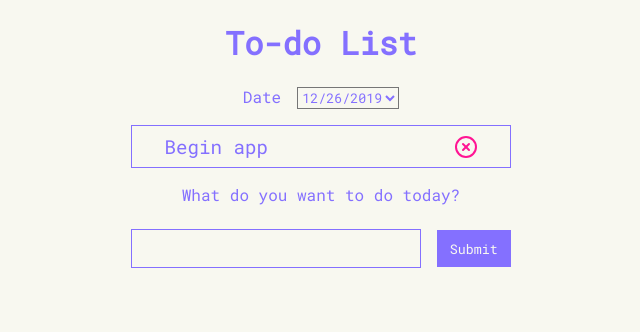
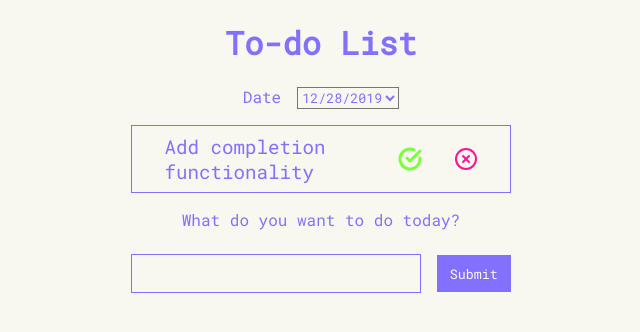
Before and after one commit to nordsk0g/todo-list-app, a React (Create React App) app: page / in a window 1280 px wide. Shown: the top 332 px of the page, without its empty margins (319-959 px from the left). Built offline with nearby package versions, Linux system fonts and the light colour scheme; data requests are answered from the project's data file.

Commit message:
added completion functionality and prettier

```diff
--- a/db.json
+++ b/db.json
@@ -3,26 +3,32 @@
     {
       "id": 1,
       "content": "Begin app",
-      "important": false,
+      "completed": false,
       "date": "\"2019-12-26T02:33:24.785Z\""
     },
     {
       "id": 2,
       "content": "Play golf",
-      "important": false,
+      "completed": false,
       "date": "\"2019-12-27T02:33:24.785Z\""
     },
     {
       "id": 3,
       "content": "Buy groceries",
-      "important": false,
+      "completed": false,
       "date": "\"2019-12-27T02:33:40.754Z\""
     },
     {
       "id": 4,
       "content": "Finish app",
-      "important": false,
+      "completed": false,
       "date": "\"2019-12-27T02:33:52.762Z\""
+    },
+    {
+      "id": 5,
+      "content": "Add completion functionality",
+      "completed": false,
+      "date": "\"2019-12-28T02:23:05.978Z\""
     }
   ]
 }
--- a/package.json
+++ b/package.json
@@ -34,6 +34,6 @@
   },
   "devDependencies": {
     "json-server": "^0.15.1",
-    "prettier": "^1.19.1"
+    "prettier": "1.19.1"
   }
 }
--- a/src/App.js
+++ b/src/App.js
@@ -1,60 +1,75 @@
-import React, { useState, useEffect } from 'react';
-import './App.css';
-import List from './components/List';
-import Form from './components/Form';
-import todoService from './services/todos';
+import React, { useState, useEffect } from "react";
+import "./App.css";
+import List from "./components/List";
+import Form from "./components/Form";
+import todoService from "./services/todos";
 
 function App() {
   const [list, setList] = useState([]);
-  const [newTodo, setNewTodo] = useState('');
+  const [newTodo, setNewTodo] = useState("");
   const [organisedDateList, setOrganisedDateList] = useState({});
 
   useEffect(() => {
-    todoService
-      .getAll()
-      .then(response => setList(response))
-  }, [])
+    todoService.getAll().then(response => setList(response.reverse()));
+  }, []);
 
   useEffect(() => {
-    let newList = {}
+    let newList = {};
     list.map(item => {
-            let parsedAndFormattedDate = new Date(JSON.parse(item.date)).toLocaleDateString();
+      let parsedAndFormattedDate = new Date(
+        JSON.parse(item.date)
+      ).toLocaleDateString();
       if (newList.hasOwnProperty(parsedAndFormattedDate)) {
         newList = {
           ...newList,
-                    [parsedAndFormattedDate]: [...newList[parsedAndFormattedDate], { content: item.content, id: item.id }]
-                }
+          [parsedAndFormattedDate]: [
+            ...newList[parsedAndFormattedDate],
+            { content: item.content, id: item.id, completed: item.completed }
+          ]
+        };
       } else {
         newList = {
           ...newList,
-                    [parsedAndFormattedDate]: [{ content: item.content, id: item.id }],
-                }
+          [parsedAndFormattedDate]: [
+            { content: item.content, id: item.id, completed: item.completed }
+          ]
+        };
       }
     });
 
-    setOrganisedDateList(newList)
-}, [list])
+    setOrganisedDateList(newList);
+  }, [list]);
 
-  const addItem = (event) => {
+  const addItem = event => {
     event.preventDefault();
     const todoObject = {
       id: list.length + 1,
       content: newTodo,
-      important: false,
+      completed: false,
       date: JSON.stringify(new Date())
-    }
+    };
+
+    todoService.create(todoObject).then(response => {
+      setList(list.concat(response));
+      setNewTodo("");
+    });
+  };
+
+  const updateItem = id => {
+    const todo = list.find(t => t.id === id);
+    const updatedTodo = { ...todo, completed: !todo.completed };
 
     todoService
-      .create(todoObject)
-      .then(response => {
-        setList(list.concat(response))
-        setNewTodo('');
+      .update(id, updatedTodo)
+      .then(returnedTodo => {
+        setList(list.map(item => (item.id !== id ? item : returnedTodo)));
       })
-  }
+      .catch(error => console.error(error));
+  };
 
-  const handleItemChange = (e) => {
+  const handleItemChange = e => {
     setNewTodo(e.target.value);
-  }
+  };
 
   const deleteItem = id => {
     const todo = list.find(t => t.id === id);
@@ -62,20 +77,32 @@ function App() {
     todoService
       .remove(id, todo)
       .then(() => {
-        setList(list.filter(item => item.id !== id))
+        setList(list.filter(item => item.id !== id));
       })
       .catch(error => console.error(error));
-  }
+  };
 
   return (
     <div className="container">
       <h1>To-do List</h1>
-      <List list={list} deleteItem={deleteItem} organisedDateList={organisedDateList} initialDate={Object.keys(organisedDateList)[0]} />
+      <List
+        list={list}
+        updateItem={updateItem}
+        deleteItem={deleteItem}
+        organisedDateList={organisedDateList}
+        initialDate={Object.keys(organisedDateList)[0]}
+      />
       <form className="todo-form" onSubmit={addItem}>
         What do you want to do today?
         <div className="input-and-button">
-            <input className="new-task-input" value={newTodo} onChange={handleItemChange} />
-            <button className="btn" type="submit">Submit</button>
+          <input
+            className="new-task-input"
+            value={newTodo}
+            onChange={handleItemChange}
+          />
+          <button className="btn" type="submit">
+            Submit
+          </button>
         </div>
       </form>
     </div>
--- a/src/List.css
+++ b/src/List.css
@@ -22,8 +22,18 @@ ul {
     text-align: center;
 }
 
+#complete-svg {
+    margin: 0 1rem 0 2rem;
+}
+
+#complete-svg:hover {
+    cursor: pointer;
+    fill: #7eff3e;
+    stroke: var(--background-color);
+}
+
 #delete-svg {
-    margin: 0 2rem 0 2rem;
+    margin: 0 2rem 0 1rem;
 }
 
 #delete-svg:hover {
@@ -32,12 +42,21 @@ ul {
     stroke: var(--background-color);
 }
 
+.icons {
+    display: flex;
+    align-items: center;
+}
+
 .todo-list {
     margin: 1rem auto;
     width: 30%;
     list-style: none;
     text-align: left;
     border: 1px solid var(--primary-color);
+}
+
+.completed-item {
+    text-decoration: var(--tertiary-color) solid line-through;
 }
 
 .todo-list-item {
--- a/src/components/List.js
+++ b/src/components/List.js
@@ -1,18 +1,24 @@
-import React, { useState, useEffect } from 'react';
-import ListItem from './ListItem'
-import '../List.css'
+import React, { useState, useEffect } from "react";
+import ListItem from "./ListItem";
+import "../List.css";
 
-const List = ({ list, deleteItem, organisedDateList, initialDate }) => {
+const List = ({
+  list,
+  updateItem,
+  deleteItem,
+  organisedDateList,
+  initialDate
+}) => {
   const [date, setDate] = useState();
   const [daysTodos, setDaysTodos] = useState(null);
 
   useEffect(() => {
-        setDate(initialDate)
-    }, [initialDate])
+    setDate(initialDate);
+  }, [initialDate]);
 
   useEffect(() => {
     setDaysTodos(organisedDateList[date]);
-    }, [organisedDateList, date])
+  }, [organisedDateList, date]);
 
   return (
     <div>
@@ -24,20 +30,28 @@ const List = ({ list, deleteItem, organisedDateList, initialDate }) => {
           onChange={e => setDate(e.target.value)}
           onBlur={e => setDate(e.target.value)}
         >
-                {Object.keys(organisedDateList).map(date => <option key={date} value={date}>{date}</option>)}
+          {Object.keys(organisedDateList).map(date => (
+            <option key={date} value={date}>
+              {date === new Date().toLocaleDateString() ? "Today" : date}
+            </option>
+          ))}
         </select>
       </label>
 
       <ul className="todo-list">
         {daysTodos
-            ? daysTodos.map((item) => (
-                <ListItem key={item.id} todo={item} deleteItem={() => deleteItem(item.id)}/>
+          ? daysTodos.map(item => (
+              <ListItem
+                key={item.id}
+                todo={item}
+                updateItem={() => updateItem(item.id)}
+                deleteItem={() => deleteItem(item.id)}
+              />
             ))
-            : ''
-            }
+          : ""}
       </ul>
     </div>
-    )
-}
+  );
+};
 
 export default List;
--- a/src/components/ListItem.js
+++ b/src/components/ListItem.js
@@ -1,22 +1,73 @@
-import React from 'react';
+import React from "react";
 
-const ListItem = ({ todo, deleteItem }) => {
-    const handleDeleteClick = (event) => {
+const ListItem = ({ todo, updateItem, deleteItem }) => {
+  const handleDeleteClick = event => {
     event.preventDefault();
-        const confirmDeletion = window.confirm(`Do you really want to delete ${todo.content}?`);
+    const confirmDeletion = window.confirm(
+      `Do you really want to delete ${todo.content}?`
+    );
     if (confirmDeletion) {
-            deleteItem()
+      deleteItem();
     }
-    }
+  };
+
+  const handleCompleteClick = event => {
+    event.preventDefault();
+    updateItem();
+    console.log("updated...");
+  };
+
+  console.log(todo);
 
   return (
     <li className="todo-list-item">
-            <div className="list-text-content">
+      <div
+        className={
+          todo.completed
+            ? "list-text-content completed-item"
+            : "list-text-content"
+        }
+      >
         {todo.content}
       </div>
-            <svg xmlns="http://www.w3.org/2000/svg" width="24" height="24" viewBox="0 0 24 24" fill="none" stroke="#ff1493" strokeWidth="2" strokeLinecap="round" strokeLinejoin="round" className="feather feather-x-circle" id="delete-svg" onClick={handleDeleteClick}><circle cx="12" cy="12" r="10"></circle><line x1="15" y1="9" x2="9" y2="15"></line><line x1="9" y1="9" x2="15" y2="15"></line></svg>
+      <div className="icons">
+        <svg
+          xmlns="http://www.w3.org/2000/svg"
+          width="24"
+          height="24"
+          viewBox="0 0 24 24"
+          fill="none"
+          stroke="#7eff3e"
+          strokeWidth="3"
+          strokeLinecap="round"
+          strokeLinejoin="round"
+          id="complete-svg"
+          onClick={handleCompleteClick}
+        >
+          <path d="M22 11.08V12a10 10 0 1 1-5.93-9.14"></path>
+          <polyline points="22 4 12 14.01 9 11.01"></polyline>
+        </svg>
+        <svg
+          xmlns="http://www.w3.org/2000/svg"
+          width="24"
+          height="24"
+          viewBox="0 0 24 24"
+          fill="none"
+          stroke="#ff1493"
+          strokeWidth="2"
+          strokeLinecap="round"
+          strokeLinejoin="round"
+          className="feather feather-x-circle"
+          id="delete-svg"
+          onClick={handleDeleteClick}
+        >
+          <circle cx="12" cy="12" r="10"></circle>
+          <line x1="15" y1="9" x2="9" y2="15"></line>
+          <line x1="9" y1="9" x2="15" y2="15"></line>
+        </svg>
+      </div>
     </li>
-    )
-}
+  );
+};
 
 export default ListItem;
--- a/src/services/todos.js
+++ b/src/services/todos.js
@@ -1,23 +1,29 @@
-import axios from 'axios'
-const baseUrl = 'http://localhost:3001/todos';
+import axios from "axios";
+const baseUrl = "http://localhost:3001/todos";
 
 const getAll = async () => {
   const request = await axios.get(baseUrl);
   return request.data;
-}
+};
 
 const create = async newObject => {
   const response = await axios.post(baseUrl, newObject);
-    return response.data
-}
+  return response.data;
+};
+
+const update = async (id, newObject) => {
+  const response = await axios.put(`${baseUrl}/${id}`, newObject);
+  return response.data;
+};
 
 const remove = async id => {
   const response = await axios.delete(`${baseUrl}/${id}`);
   return response.data;
-}
+};
 
 export default {
   getAll,
   create,
+  update,
   remove
-}
+};
```
Also changed, not shown: src/components/Form.js (+4 -9 lines), src/index.js (+4 -6 lines), 1 other file (tests, documents, lock files or other folders). Lines whose indentation alone changed are shown as unchanged.
